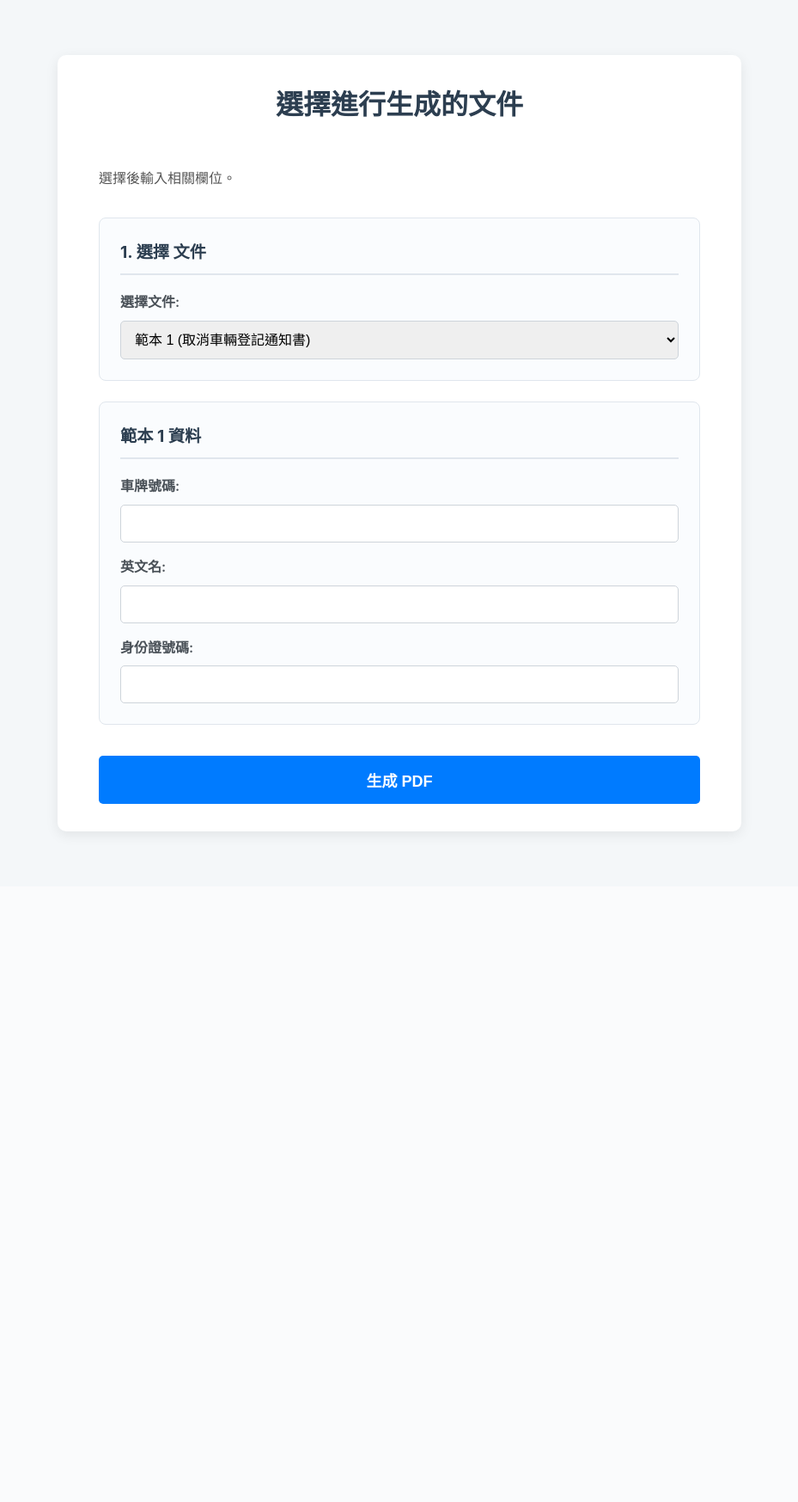
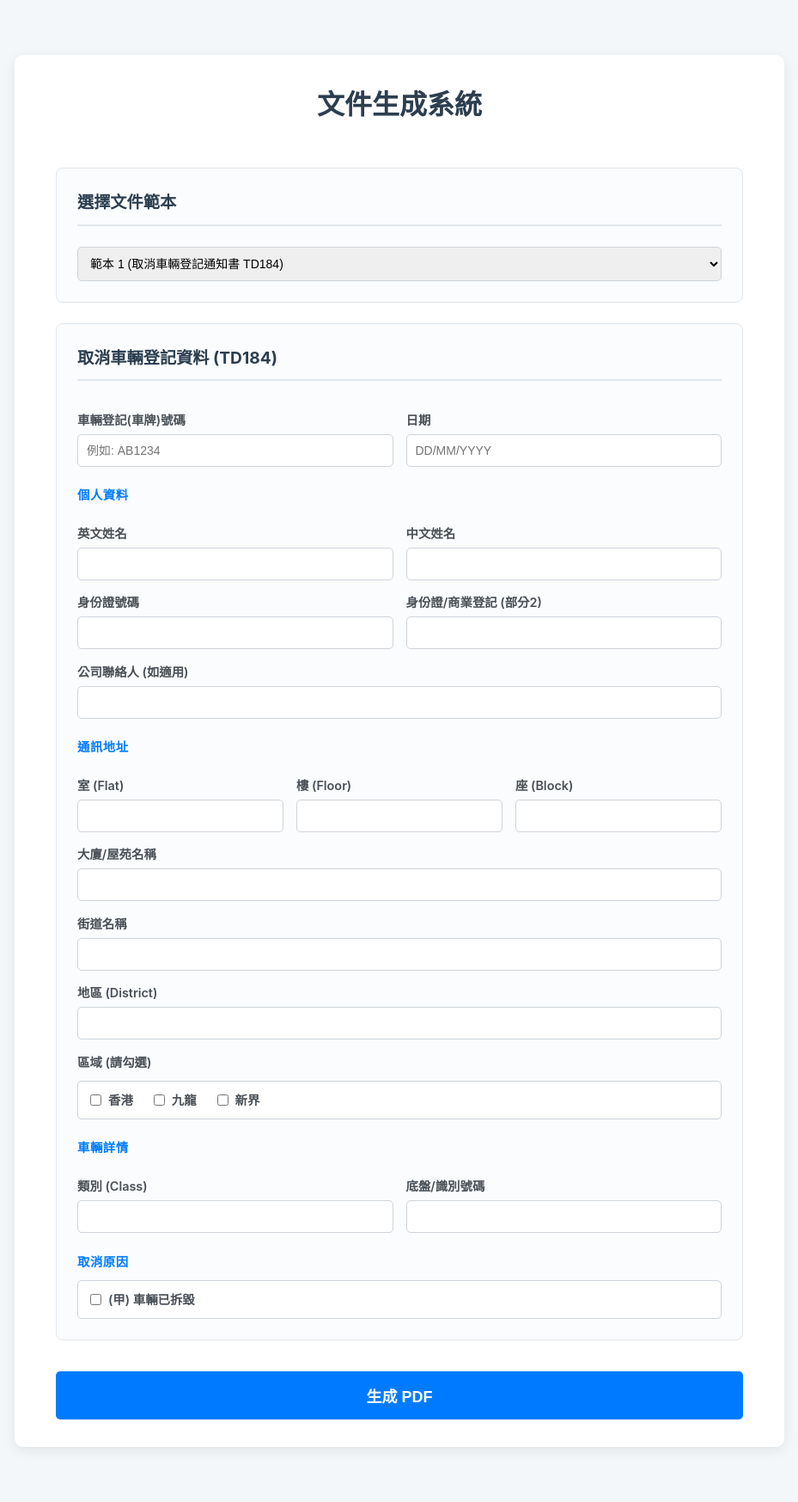
Before and after one commit to ktc-py/carcarallinone, a Flask app: page / in a window 1280 px wide. Shown: the whole page at 86% size, without its empty margins (175-1104 px from the left). Before the commit the page ends 974 px from the top, so only its background shows below. Run offline with Flask 3, Linux system fonts and the light colour scheme.

Commit message:
Add more input

```diff
--- a/templates/index.html
+++ b/templates/index.html
@@ -3,7 +3,7 @@
 <head>
     <meta charset="UTF-8">
     <meta name="viewport" content="width=device-width, initial-scale=1.0">
-    <title>For All in One Consultantt</title>
+    <title>PDF 生成工具</title>
     <style>
         /* --- 全局樣式 --- */
         body {
@@ -17,7 +17,7 @@
 
         /* --- 主容器 --- */
         .container {
-            max-width: 700px;
+            max-width: 800px;
             margin: 2em auto;
             background-color: #ffffff;
             padding: 2em 3em;
@@ -33,11 +33,6 @@
         h1 {
             text-align: center;
             margin-bottom: 1.5em;
-        }
-
-        p {
-            color: #555;
-            margin-bottom: 2em;
         }
 
         /* --- 表單區塊樣式 --- */
@@ -56,31 +51,74 @@
             font-size: 1.2em;
         }
 
+        .subsection-title {
+            font-size: 0.9em;
+            font-weight: bold;
+            color: #007bff;
+            margin-top: 1.5em;
+            margin-bottom: 0.5em;
+            text-transform: uppercase;
+            letter-spacing: 0.5px;
+        }
+
         /* --- 表單元素樣式 --- */
         label {
             display: block;
             margin-top: 1em;
             font-weight: 600;
             color: #495057;
+            font-size: 0.9em;
         }
 
         input[type="text"],
+        input[type="date"],
         select {
             width: 100%;
-            padding: 12px;
-            margin-top: 8px;
+            padding: 10px;
+            margin-top: 5px;
             box-sizing: border-box;
             border: 1px solid #ced4da;
             border-radius: 5px;
-            font-size: 16px;
-            transition: border-color 0.2s, box-shadow 0.2s;
+            font-size: 14px;
+            transition: border-color 0.2s;
         }
 
         input[type="text"]:focus,
         select:focus {
             outline: none;
             border-color: #007bff;
-            box-shadow: 0 0 0 3px rgba(0, 123, 255, 0.2);
+        }
+
+        /* Grid Layout for compact fields */
+        .grid-row {
+            display: grid;
+            grid-template-columns: 1fr 1fr 1fr;
+            gap: 15px;
+        }
+        .grid-row-2 {
+            display: grid;
+            grid-template-columns: 1fr 1fr;
+            gap: 15px;
+        }
+
+        /* Checkbox group */
+        .checkbox-group {
+            display: flex;
+            gap: 20px;
+            margin-top: 10px;
+            background: #fff;
+            padding: 10px;
+            border: 1px solid #ced4da;
+            border-radius: 5px;
+        }
+        .checkbox-group label {
+            margin-top: 0;
+            display: flex;
+            align-items: center;
+            cursor: pointer;
+        }
+        .checkbox-group input {
+            margin-right: 8px;
         }
 
         /* --- 提交按鈕樣式 --- */
@@ -107,48 +145,126 @@
 <body>
 
     <div class="container">
-        <h1>選擇進行生成的文件</h1>
-        <p>選擇後輸入相關欄位。</p>
+        <h1>文件生成系統</h1>
 
         <form action="/generate-pdf" method="post">
 
             <div class="form-section">
-                <h2>1. 選擇 文件</h2>
-                <label for="pdf_template">選擇文件:</label>
+                <h2>選擇文件範本</h2>
                 <select id="pdf_template" name="pdf_template">
-                    <option value="target.pdf">範本 1 (取消車輛登記通知書)</option>
+                    <option value="target.pdf">範本 1 (取消車輛登記通知書 TD184)</option>
                     <option value="target2.pdf">範本 2 (車輛拆毀證明書)</option>
                 </select>
             </div>
 
+            <!-- 範本 1 的輸入欄位 -->
             <div id="template1_fields" class="form-section">
-                <h2>範本 1 資料</h2>
-                <label for="reg_mark_1">車牌號碼:</label>
-                <input type="text" id="reg_mark_1" name="reg_mark_1">
+                <h2>取消車輛登記資料 (TD184)</h2>
 
-                <label for="owner_name_1">英文名:</label>
-                <input type="text" id="owner_name_1" name="owner_name_1">
+                <div class="grid-row-2">
+                    <div>
+                        <label>車輛登記(車牌)號碼</label>
+                        <input type="text" name="VehicleRegistrationMark" placeholder="例如: AB1234">
+                    </div>
+                    <div>
+                        <label>日期</label>
+                        <input type="text" name="Date" placeholder="DD/MM/YYYY">
+                    </div>
+                </div>
 
-                <label for="id_number_1">身份證號碼:</label>
-                <input type="text" id="id_number_1" name="id_number_1">
+                <div class="subsection-title">個人資料</div>
+                <div class="grid-row-2">
+                    <div>
+                        <label>英文姓名</label>
+                        <input type="text" name="EngName">
+                    </div>
+                    <div>
+                        <label>中文姓名</label>
+                        <input type="text" name="ChiName">
+                    </div>
+                </div>
+
+                <div class="grid-row-2">
+                    <div>
+                        <label>身份證號碼</label>
+                        <input type="text" name="HKID">
+                    </div>
+                    <div>
+                        <label>身份證/商業登記 (部分2)</label>
+                        <input type="text" name="HKID2">
+                    </div>
+                </div>
+
+                <label>公司聯絡人 (如適用)</label>
+                <input type="text" name="company_contact">
+
+                <div class="subsection-title">通訊地址</div>
+                <div class="grid-row">
+                    <div>
+                        <label>室 (Flat)</label>
+                        <input type="text" name="flat">
+                    </div>
+                    <div>
+                        <label>樓 (Floor)</label>
+                        <input type="text" name="floor">
+                    </div>
+                    <div>
+                        <label>座 (Block)</label>
+                        <input type="text" name="blk">
+                    </div>
+                </div>
+
+                <label>大廈/屋苑名稱</label>
+                <input type="text" name="building">
+
+                <label>街道名稱</label>
+                <input type="text" name="street">
+
+                <label>地區 (District)</label>
+                <input type="text" name="district">
+
+                <label>區域 (請勾選)</label>
+                <div class="checkbox-group">
+                    <label><input type="checkbox" name="hk"> 香港</label>
+                    <label><input type="checkbox" name="kl"> 九龍</label>
+                    <label><input type="checkbox" name="nt"> 新界</label>
+                </div>
+
+                <div class="subsection-title">車輛詳情</div>
+                <div class="grid-row-2">
+                    <div>
+                        <label>類別 (Class)</label>
+                        <input type="text" name="registration_class">
+                    </div>
+                    <div>
+                        <label>底盤/識別號碼</label>
+                        <input type="text" name="ChassisOrVin">
+                    </div>
+                </div>
+
+                <div class="subsection-title">取消原因</div>
+                <div class="checkbox-group">
+                    <label><input type="checkbox" name="C_A"> (甲) 車輛已拆毀</label>
+                </div>
             </div>
 
-            <div id="template2_fields" class="form-section">
-                <h2>範本 2 資料</h2>
-                <label for="chassis_no_2">底盤號碼:</label>
-                <input type="text" id="chassis_no_2" name="chassis_no_2">
+            <!-- 範本 2 的輸入欄位 -->
+            <div id="template2_fields" class="form-section" style="display:none;">
+                <h2>車輛拆毀證明書資料</h2>
+                <label>底盤號碼:</label>
+                <input type="text" name="chassis_no_2">
 
-                <label for="engine_no_2">引擎號碼:</label>
-                <input type="text" id="engine_no_2" name="engine_no_2">
+                <label>引擎號碼:</label>
+                <input type="text" name="engine_no_2">
 
-                <label for="reg_mark_2">車輛登記號碼:</label>
-                <input type="text" id="reg_mark_2" name="reg_mark_2">
+                <label>車輛登記號碼:</label>
+                <input type="text" name="reg_mark_2">
 
-                <label for="owner_name_2">登記車主姓名:</label>
-                <input type="text" id="owner_name_2" name="owner_name_2">
+                <label>登記車主姓名:</label>
+                <input type="text" name="owner_name_2">
 
-                <label for="scrap_date_2">拆毀日期:</label>
-                <input type="text" id="scrap_date_2" name="scrap_date_2">
+                <label>拆毀日期:</label>
+                <input type="text" name="scrap_date_2">
             </div>
 
             <input type="submit" value="生成 PDF">
@@ -156,25 +272,21 @@
     </div>
 
     <script>
-        // 這個函式用於切換顯示的欄位
         function toggleFields() {
             const selectedValue = document.getElementById('pdf_template').value;
             const template1Fields = document.getElementById('template1_fields');
             const template2Fields = document.getElementById('template2_fields');
 
             if (selectedValue === 'target.pdf') {
-                template1Fields.style.display = 'block'; // 顯示範本 1 的欄位
-                template2Fields.style.display = 'none';  // 隱藏範本 2 的欄位
+                template1Fields.style.display = 'block';
+                template2Fields.style.display = 'none';
             } else if (selectedValue === 'target2.pdf') {
-                template1Fields.style.display = 'none';  // 隱藏範本 1 的欄位
-                template2Fields.style.display = 'block'; // 顯示範本 2 的欄位
+                template1Fields.style.display = 'none';
+                template2Fields.style.display = 'block';
             }
         }
 
-        // 1. 讓網頁載入時，就先執行一次，確保初始狀態正確
         window.onload = toggleFields;
-
-        // 2. 當使用者每次切換下拉選單時，都執行一次
         document.getElementById('pdf_template').addEventListener('change', toggleFields);
     </script>
 
```
